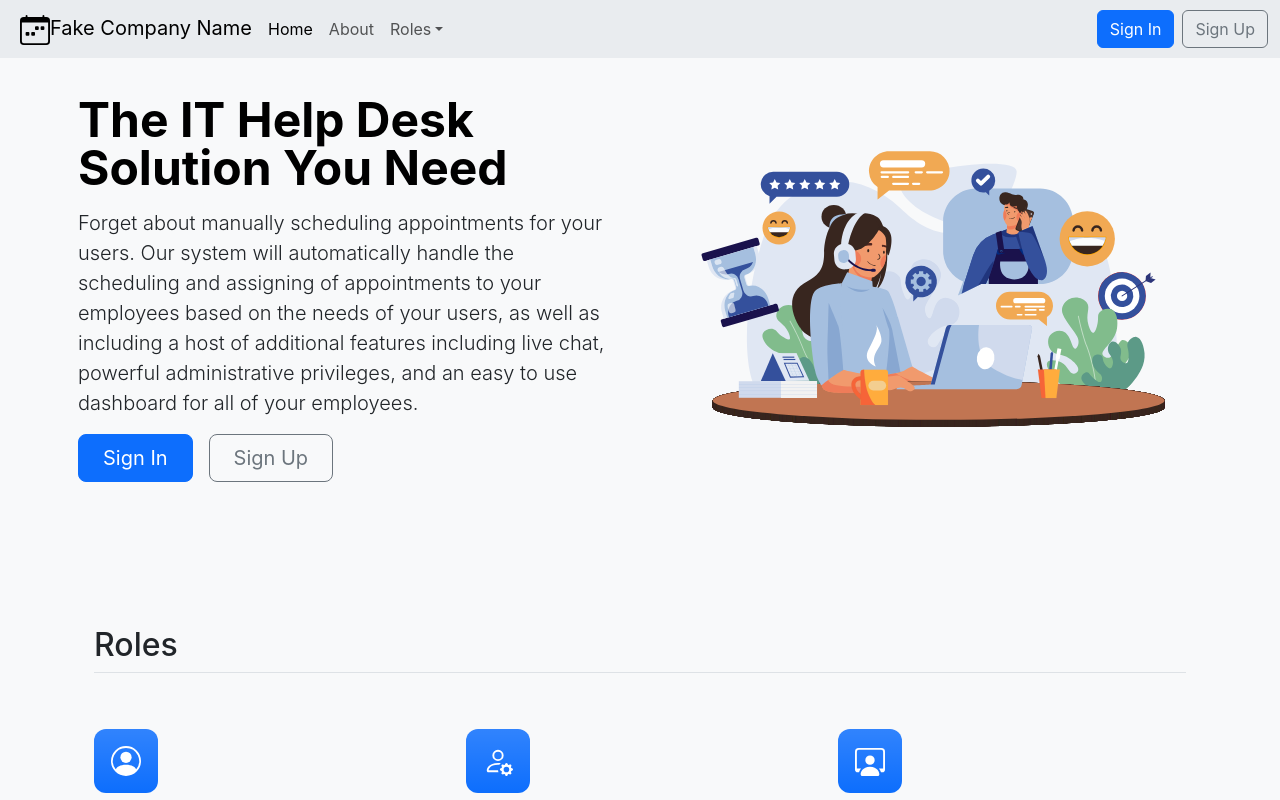
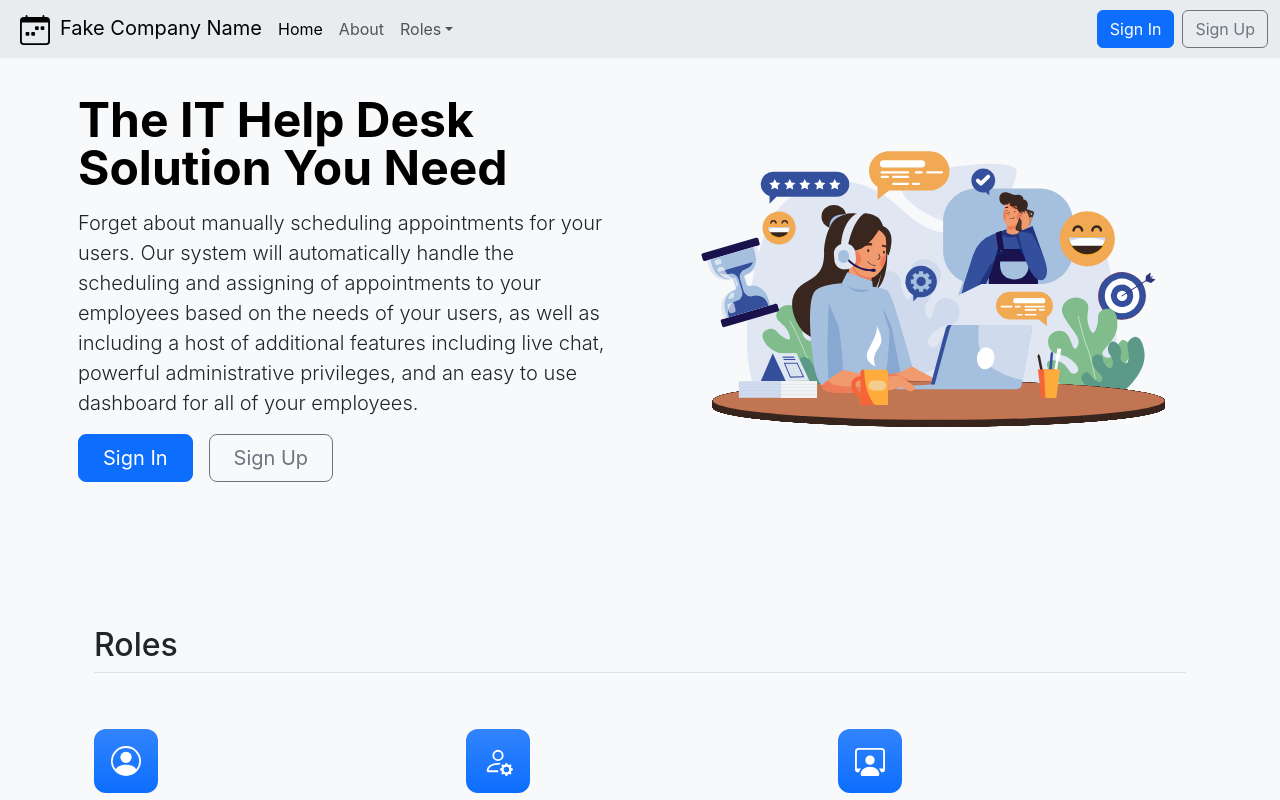
Before and after one commit to FrancoMLG/Group_31, a React (Create React App) app in the folder client/: page / in a window 1280 px wide. Shown: the top 800 px of the page. Built offline with nearby package versions, Linux system fonts and the light colour scheme.

Commit message:
padded the image in the corner of the navbar

```diff
--- a/client/src/components/navbar.js
+++ b/client/src/components/navbar.js
@@ -34,6 +34,7 @@ export default function Navbar() {
           <img
             src={`${process.env.PUBLIC_URL}/images/calendar-week.svg`}
             height="30"
+            style={{paddingRight: "10px"}}
           />
           Fake Company Name
         </a>
```
